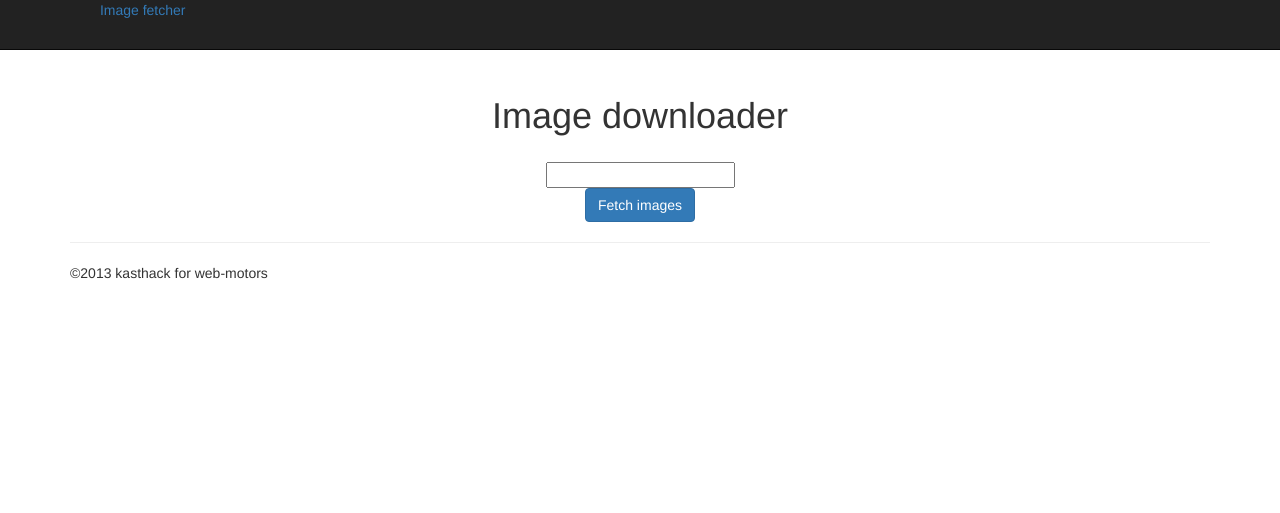
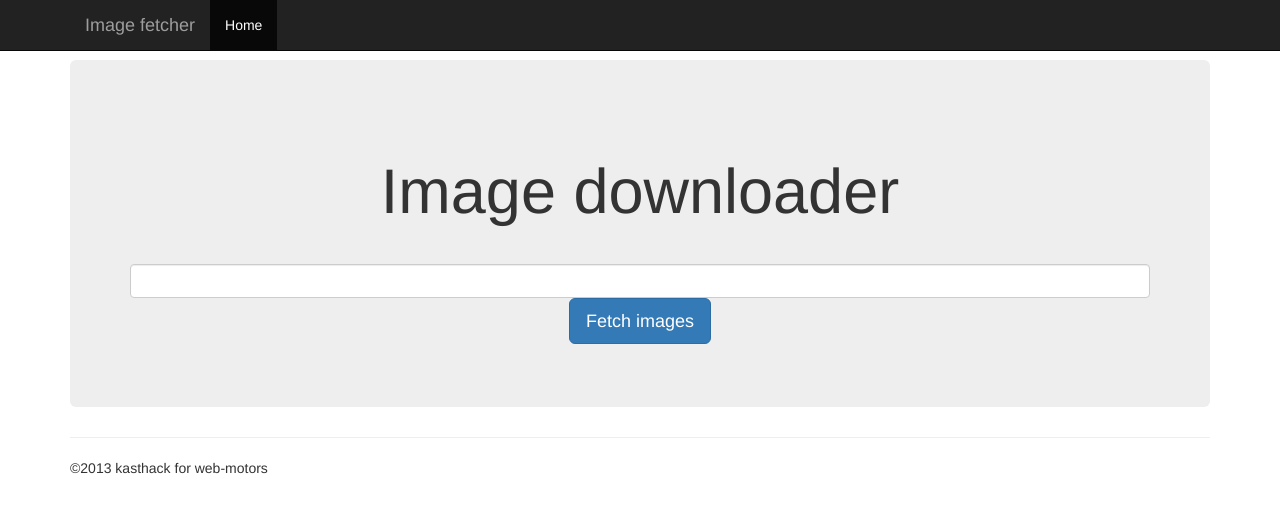
Before and after one commit to EpicMorgArchive/ImageFetcher, a Django app: template templates/home.html in a window 1280 px wide. Shown: the top 513 px of the page. Run offline with Django 3.2, Linux system fonts and the light colour scheme; the template is opened without the code that fills it, so the values that code supplies are empty; some libraries are stand-ins or nearby versions.

Commit message:
migrated to bootcrap 3

```diff
--- a/templates/base.html
+++ b/templates/base.html
@@ -41,16 +41,13 @@
 <div class="navbar navbar-inverse navbar-fixed-top">
     <div class="navbar-inner">
         <div class="container">
-            <a class="btn btn-navbar" data-toggle="collapse" data-target=".navbar-collapse">
-                <span class="icon-bar"></span>
-                <span class="icon-bar"></span>
-                <span class="icon-bar"></span>
-            </a>
-            <a class="brand" href="./">Image fetcher</a>
-            <div class="nav-collapse collapse">
-                <ul class="nav">
-                    <li class="active"><a href="./">Home</a></li>
-                </ul>
+            <a class="navbar-brand" href="./">Image fetcher</a>
+            <div class="navbar-collapse collapse">
+				<ul class="nav navbar-nav">
+					<li class="active">
+						<a href="./">Home</a>
+					</li>
+				</ul>
             </div><!--/.navbar-collapse -->
         </div>
     </div>
--- a/templates/home.html
+++ b/templates/home.html
@@ -4,12 +4,12 @@
 
 {% block container %}
     <!-- Main hero unit for a primary marketing message or call to action -->
-    <div class="hero-unit" style="text-align: center;">
+    <div class="jumbotron" style="text-align: center;">
         <h1 style="line-height: 200%;">Image downloader</h1>
         <form id="add_form" action="/add" method="POST">
-	        <input type="text" class="span8" name="url">
+	        <input type="text" class="form-control" name="url">
 	        {% csrf_token %}
-        	<p><button class="btn btn-primary btn-large">Fetch images</button></p>
+        	<p><button class="btn btn-primary btn-lg">Fetch images</button></p>
     	</form>
     </div>
     <hr>
```
